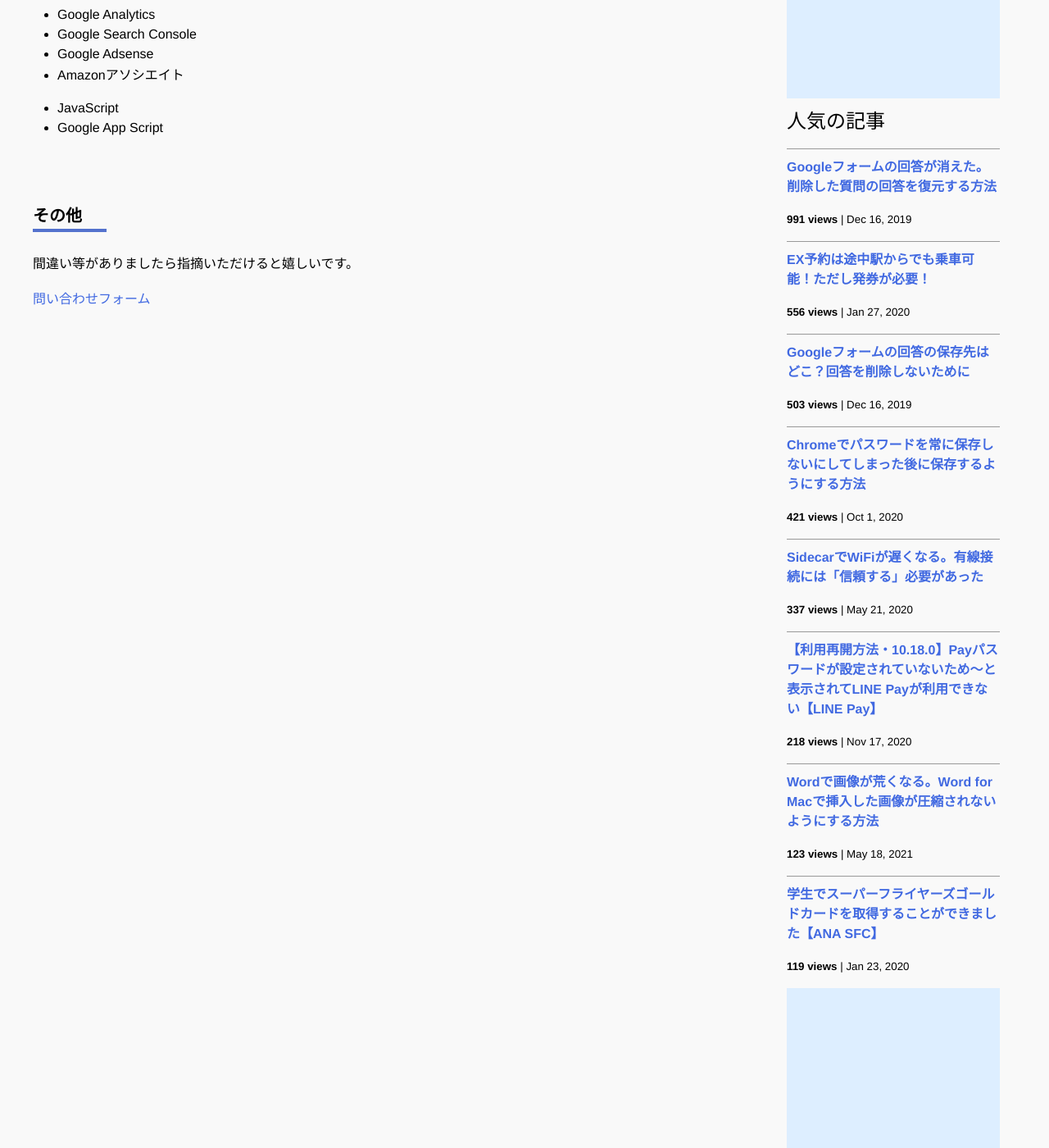
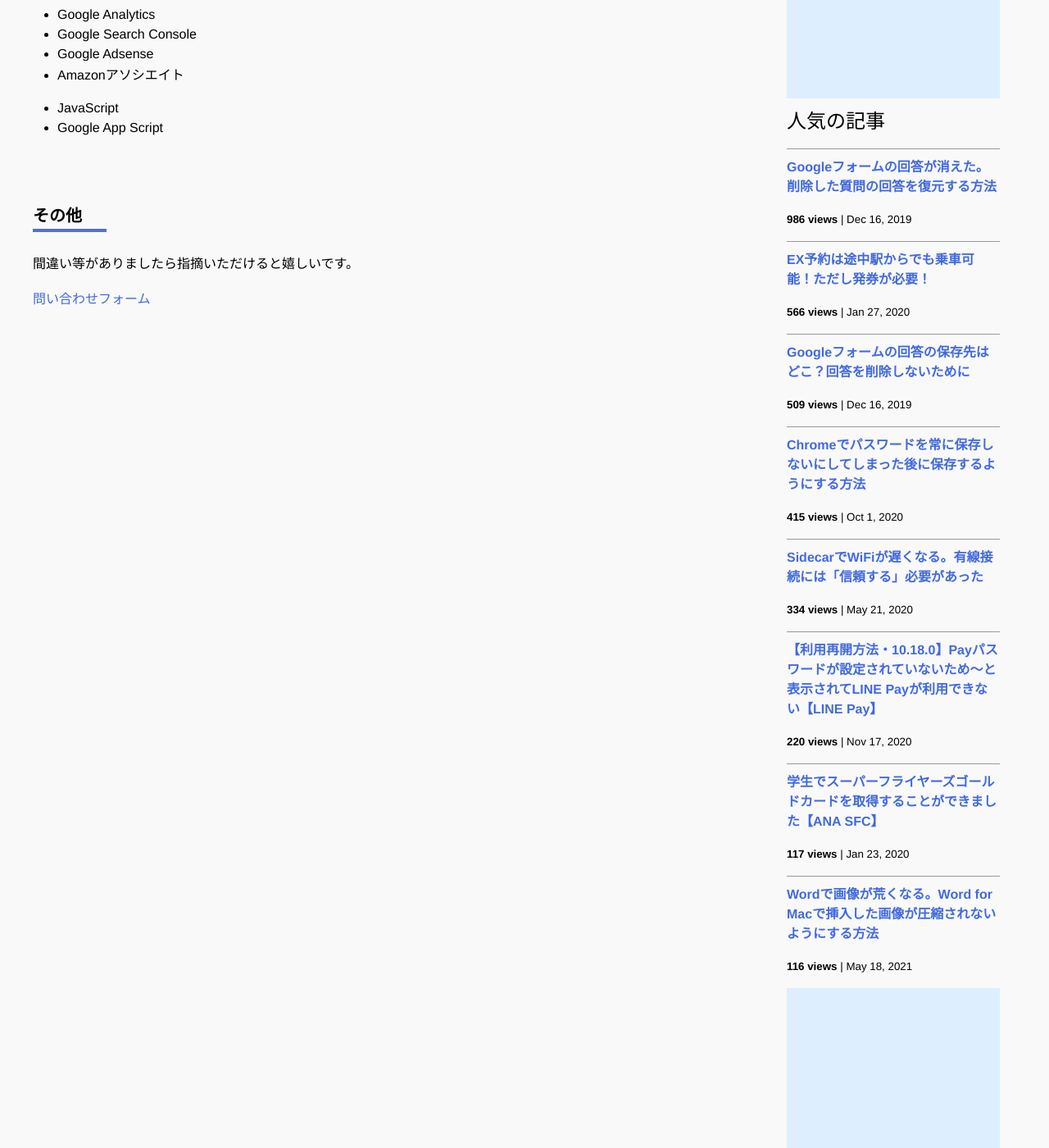
Before and after one commit to iwanaminami/shoyaiwaname, a Jekyll site: the page built from about.markdown, in a window 1280 px wide and 1400 px high, scrolled down 693 px. Shown: the whole window at 82% size. Built offline with Jekyll 4.4.1, drawn with Linux system fonts in a browser that asks for light colours; nearby versions of some CDN libraries; comment, search, counter and statistics services are not loaded.

Commit message:
a new commit message

```diff
--- a/_data/popularposts.yml
+++ b/_data/popularposts.yml
@@ -1,17 +1,17 @@
 side:
-  - view: 991
+  - view: 986
     url: /2019/12/16/restore-googleform.html
-  - view: 556
+  - view: 566
     url: /2020/01/27/ex-rideontheway.html
-  - view: 503
+  - view: 509
     url: /2019/12/16/googleform-answers.html
-  - view: 421
+  - view: 415
     url: /2020/10/01/googlepassword.html
-  - view: 337
+  - view: 334
     url: /2020/05/21/sidecar-via-cable.html
-  - view: 218
+  - view: 220
     url: /2020/11/17/linepay.html
-  - view: 123
+  - view: 117
+    url: /2020/01/23/sfcgold.html
+  - view: 116
     url: /2021/05/18/image-compression-word.html
-  - view: 119
-    url: /2020/01/23/sfcgold.html
```
